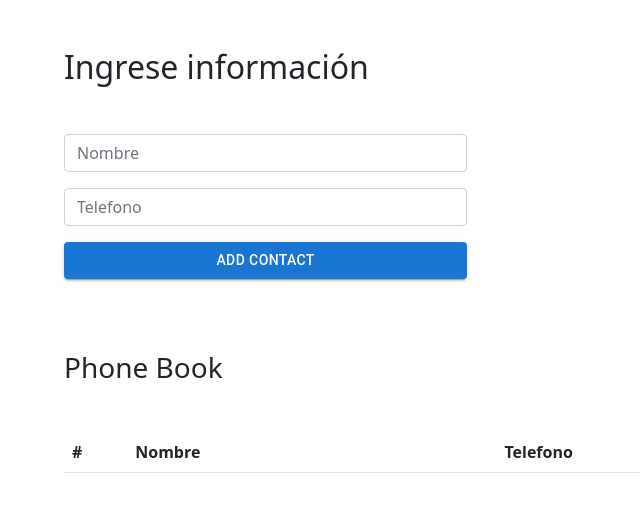
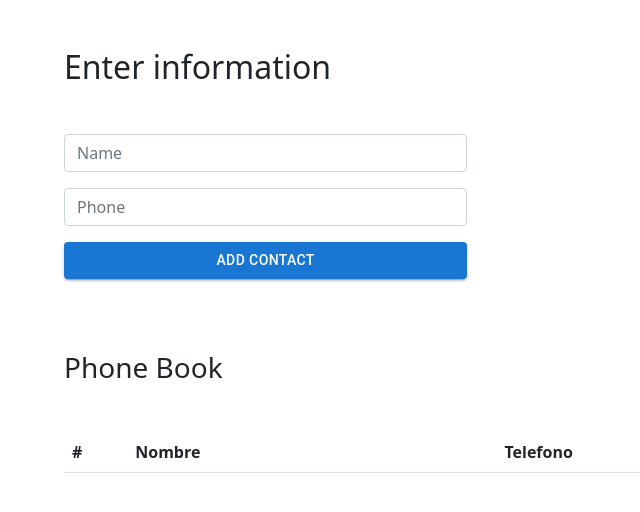
Before and after one commit to cwweb2020/phonebook, a React (Create React App) app: page / in a window 1280 px wide. Shown: the top 512 px of the page, without its empty margins (0-640 px from the left). Built offline with nearby package versions, Linux system fonts and the light colour scheme.

Commit message:
changed titles

```diff
--- a/src/App.js
+++ b/src/App.js
@@ -8,7 +8,7 @@ function App() {
   return (
     <>
       <div style={divider}>
-        <h1 className="fs-2 my-5">Ingrese información</h1>
+        <h1 className="fs-2 my-5">Enter information</h1>
         <DataProvider>
           <Form />
           <Table />
--- a/src/components/Form.js
+++ b/src/components/Form.js
@@ -34,14 +34,14 @@ const Form = () => {
         className="form-control"
           type="text"
           name="name"
-          placeholder="Nombre"
+          placeholder="Name"
           onChange={handleChange}
         />
         <input
           className="form-control mt-3"
           type="number"
           name="phone"
-          placeholder="Telefono"
+          placeholder="Phone"
           onChange={handleChange}
         />
         <Button className="mt-3" type="submit" variant="contained" style={{width: "100%"}}>Add Contact</Button>
```
